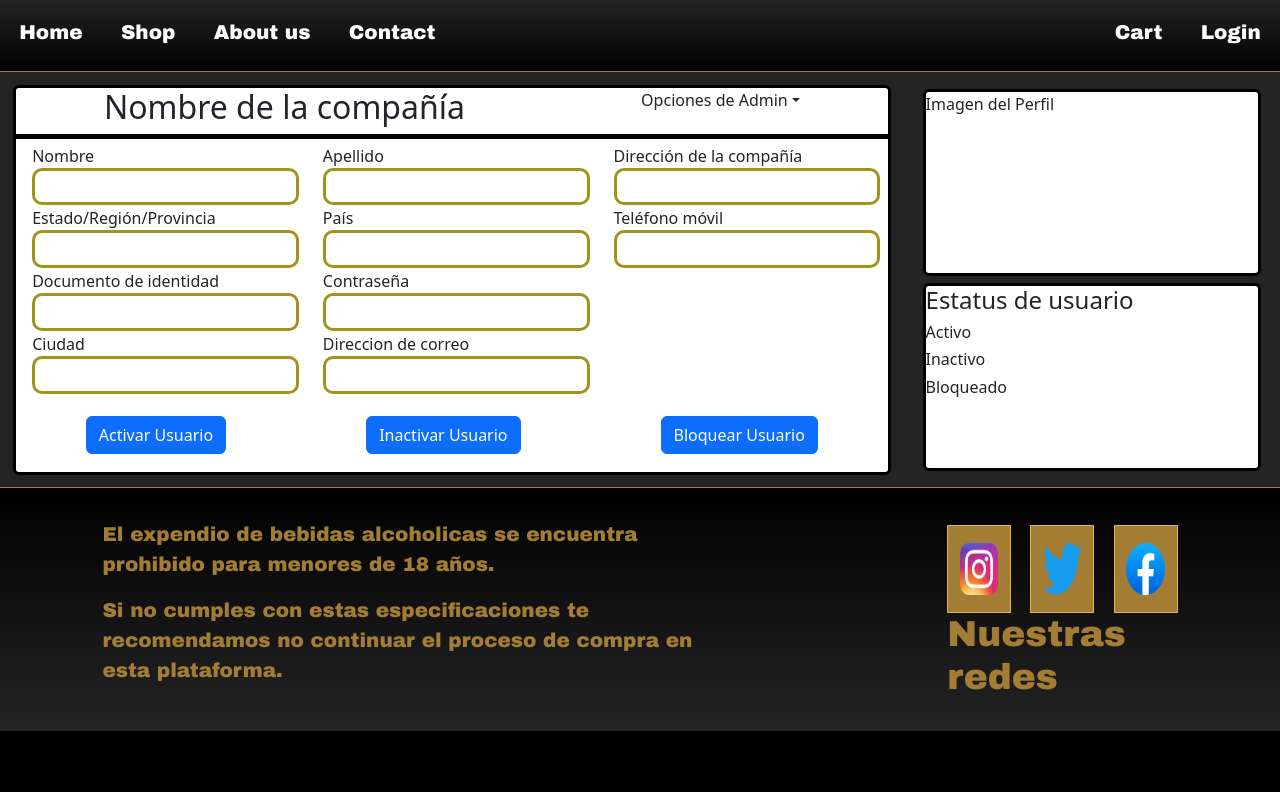
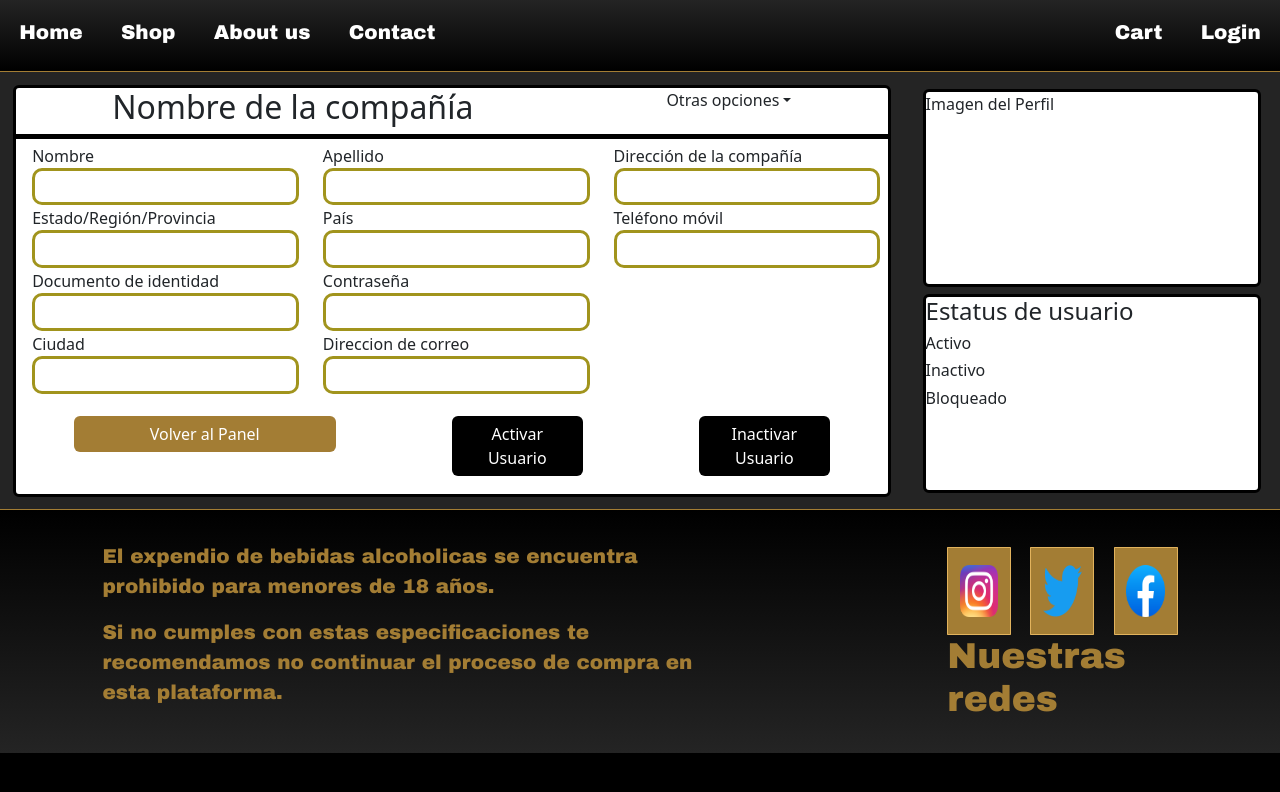
Before and after one commit to OctavioLavarello/CraftBeer, a React (Vite) app in the folder client/: page /admin/seller/1 in a window 1280 px wide. Shown: the top 792 px of the page. Built offline with nearby package versions, Linux system fonts and the light colour scheme; no server answers.

Commit message:
Actualización Panel Admin

```diff
--- a/client/src/redux/actions/actions.ts
+++ b/client/src/redux/actions/actions.ts
@@ -16,6 +16,8 @@
   URL_IMAGE,
   HAS_NAVIGATED,
   DELETE_CARTSTORAGE,
+  ID_BUYER,
+  ID_SELLER
 } from "../actions/actionsTypes";
 import { saveUserData } from "../../components/LocalStorage/LocalStorage";
 
@@ -337,3 +339,17 @@
     }
   }
 }
+
+export const idBuyer = (id:string)=> {
+  return {
+    type: ID_BUYER,
+    payload: id
+  }
+}
+
+export const idSeller = (id:string)=> {
+  return {
+    type: ID_SELLER,
+    payload: id
+  }
+}
--- a/client/src/redux/actions/actionsTypes.ts
+++ b/client/src/redux/actions/actionsTypes.ts
@@ -13,3 +13,5 @@
 export const URL_IMAGE = "URL_IMAGE"
 export const HAS_NAVIGATED = "HAS_NAVIGATED"
 export const DELETE_CARTSTORAGE= "DELETE_CARTSTORAGE"
+export const ID_BUYER = "ID_BUYER"
+export const ID_SELLER = "ID_SELLER"
--- a/client/src/redux/reducerFunctions.ts
+++ b/client/src/redux/reducerFunctions.ts
@@ -171,3 +171,17 @@
     hasNavigated: true
   }
 }
+
+export const buyerId = (state = initialState, action: ActionWithPayload<string, number>) =>{
+  return{
+    ...state,
+    idBuyer: action.payload
+  }
+}
+
+export const sellerId = (state = initialState, action: ActionWithPayload<string, number>) =>{
+  return{
+    ...state,
+    idSeller: action.payload
+  }
+}
--- a/client/src/views/Admin/DahsAdmin.css
+++ b/client/src/views/Admin/DahsAdmin.css
@@ -43,6 +43,9 @@
     justify-content: space-around;
     margin-top: 3%;
     margin-bottom: 2%;
+    height: 100%;
+    width: 100%;
+
 }
 
 .anchoTable {
--- a/client/src/views/Admin/DetailBuyer.tsx
+++ b/client/src/views/Admin/DetailBuyer.tsx
@@ -8,19 +8,53 @@
 } from "react-bootstrap";
 import "./DahsAdmin.css";
 import axios from "axios";
+import { useSelector } from "react-redux";
+import { AppState } from "../../redux/reducer";
+import { useState } from "react";
+import { useEffect } from "react";
+import { Link } from "react-router-dom";
+import { toast } from "react-hot-toast";
 
-const DetailBuyer = async (id:string) => {
-  console.log(id);
+const DetailBuyer: React.FC = () => {
+  const id = useSelector((state: AppState) => state.idBuyer);
+  const [infoUser, setInfoUser] = useState<any>({});
 
+  useEffect(() => {
+    const solicitud = async () => {
+      const response = await axios.get(`/persons/${id}`);
+      setInfoUser(response.data);
+    };
+    solicitud();
+  }, [id]);
 
-  const solicitud = await axios.get(`/persons/:${id}`)
-  console.log(solicitud.data);
+  const handlerActive = async ()=>{
+    try {
+      const activar = await axios.put("/user", {id: infoUser.id, status: "true"})
+      toast.success("El usuario a sido activado")
+    } catch (error) {
+      toast.error("No fue posible activar el usuario")
+    }
+  }
 
-
+  const handlerInactive = async ()=>{
+    try {
+      const inactivar = await axios.put("/user", {id: infoUser.id, status: "false"})
+      toast.success("El usuario a sido desactivado")
+    } catch (error) {
+      toast.error("No fue posible inactivar el usuario")
+    }
+  }
 
   return (
     <div className="bodyBuyer">
-      <Card style={{ width: "70%", height: "auto", margin: "1%", border:"solid black" }}>
+      <Card
+        style={{
+          width: "70%",
+          height: "auto",
+          margin: "1%",
+          border: "solid black",
+        }}
+      >
         <div
           style={{
             textAlign: "center",
@@ -31,9 +65,9 @@
           }}
         >
           <NavbarBrand>
-            <h2>Nombre del usuario</h2>
+            <h2>{`${infoUser.name}, ${infoUser.lastName}`}</h2>
           </NavbarBrand>
-          <NavDropdown title="Opciones de Admin" menuVariant="dark">
+          <NavDropdown title="Otras opciones" menuVariant="dark">
             <NavDropdown.Item>Historial de compras</NavDropdown.Item>
             <NavDropdown.Item>Modificar usuario</NavDropdown.Item>
           </NavDropdown>
@@ -41,47 +75,65 @@
         <Row style={{ height: "100%", width: "100%", margin: "0.5%" }}>
           <Col style={{ width: "50%", height: "auto" }}>
             Nombre
-            <input type="text" className="inputBuyer" />
+            <input type="text" className="inputBuyer" value={infoUser.name} />
           </Col>
           <Col>
             Apellido
-            <input type="text" className="inputBuyer" />
+            <input
+              type="text"
+              className="inputBuyer"
+              value={infoUser.lastName}
+            />
           </Col>
         </Row>
         <Row style={{ height: "100%", width: "100%", margin: "0.5%" }}>
           <Col style={{ width: "50%", height: "auto" }}>
             Estado/Región/Provincia
-            <input type="text" className="inputBuyer" />
+            <input type="text" className="inputBuyer" value={infoUser.state} />
           </Col>
           <Col>
             País
-            <input type="text" className="inputBuyer" />
+            <input
+              type="text"
+              className="inputBuyer"
+              value={infoUser.country}
+            />
           </Col>
         </Row>
         <Row style={{ height: "100%", width: "100%", margin: "0.5%" }}>
           <Col style={{ width: "50%", height: "auto" }}>
             Documento de identidad
-            <input type="text" className="inputBuyer" />
+            <input
+              type="text"
+              className="inputBuyer"
+              value={infoUser.document}
+            />
           </Col>
           <Col>
             Contraseña
-            <input type="text" className="inputBuyer" />
+            <input
+              type="text"
+              className="inputBuyer"
+              value={infoUser.password}
+            />
           </Col>
         </Row>
         <Row style={{ height: "100%", width: "100%", margin: "0.5%" }}>
-          <Col style={{ width: "50%", height: "100%"}}>
+          <Col style={{ width: "50%", height: "100%" }}>
             Ciudad
-            <input type="text" className="inputBuyer" />
+            <input type="text" className="inputBuyer" value={infoUser.city} />
           </Col>
           <Col>
             Direccion de correo
-            <input type="text" className="inputBuyer" />
+            <input type="text" className="inputBuyer" value={infoUser.email} />
           </Col>
         </Row>
         <div className="botonesBuyer">
-          <Button>Activar Usuario</Button>
-          <Button>Inactivar Usuario</Button>
-          <Button>Bloquear Usuario</Button>
+            <Link to="/admin" style={{width:"30%"}}>
+              <Button style={{width:"100%", backgroundColor:"#A37D34", border:"none"}}>Volver al Panel</Button>
+            </Link>
+          <Button onClick={handlerActive} style={{width:"15%", backgroundColor:"black", border:"none"}}>Activar Usuario</Button>
+          <Button onClick={handlerInactive} style={{width:"15%", backgroundColor:"black", border:"none"}}>Inactivar Usuario</Button>
         </div>
       </Card>
       <div className="bodyImage">
@@ -93,8 +145,7 @@
             border: "solid black 3px",
           }}
         >
-          {" "}
-          Imagen del Perfil
+          {infoUser.image === null ? "Imagen no disponible" : (<img src={infoUser.image} alt={infoUser.name} style={{height:"100%", width:"100%"}}/>)}
         </Card>
         <Card
           style={{
@@ -109,7 +160,6 @@
           <h4>Estatus de usuario</h4>
           <h6>Activo</h6>
           <h6>Inactivo</h6>
-          <h6>Bloqueado</h6>
         </Card>
       </div>
     </div>
--- a/client/src/views/Admin/DetailSeller.tsx
+++ b/client/src/views/Admin/DetailSeller.tsx
@@ -7,15 +7,56 @@
   NavDropdown,
 } from "react-bootstrap";
 import "./DahsAdmin.css";
+import axios from "axios";
+import { useSelector } from "react-redux";
+import { AppState } from "../../redux/reducer";
+import { useState } from "react";
+import { useEffect } from "react";
+import { Link } from "react-router-dom";
+import { toast } from "react-hot-toast";
 
-const DetailSeller =() =>{
+const DetailSeller = () => {
+  const id = useSelector((state: AppState) => state.idSeller);
+  const [infoUser, setInfoUser] = useState<any>({});
 
+  useEffect(() => {
+    const solicitud = async () => {
+      const response = await axios.get(`/companies/${id}`);
+      console.log(response);
 
+      setInfoUser(response.data);
+    };
+    solicitud();
+  }, [id]);
 
+  const handlerActive = async ()=>{
+    try {
+      const activar = await axios.put("/company", {id: infoUser.id, status: "true"})
+      toast.success("El usuario a sido activado")
+    } catch (error) {
+      toast.error("No fue posible activar el usuario")
+    }
+  }
+
+  const handlerInactive = async ()=>{
+    try {
+      const inactivar = await axios.put("/company", {id: infoUser.id, status: "false"})
+      toast.success("El usuario a sido desactivado")
+    } catch (error) {
+      toast.error("No fue posible inactivar el usuario")
+    }
+  }
 
   return (
     <div className="bodyBuyer">
-        <Card style={{ width: "70%", height: "auto", margin: "1%", border:"solid black" }}>
+      <Card
+        style={{
+          width: "70%",
+          height: "auto",
+          margin: "1%",
+          border: "solid black",
+        }}
+      >
         <div
           style={{
             textAlign: "center",
@@ -28,7 +69,7 @@
           <NavbarBrand>
             <h2>Nombre de la compañía</h2>
           </NavbarBrand>
-            <NavDropdown title="Opciones de Admin" menuVariant="dark">
+          <NavDropdown title="Otras opciones" menuVariant="dark">
             <NavDropdown.Item>Historial de compras</NavDropdown.Item>
             <NavDropdown.Item>Modificar usuario</NavDropdown.Item>
           </NavDropdown>
@@ -70,12 +111,10 @@
             Contraseña
             <input type="text" className="inputBuyer" />
           </Col>
-            <Col>
-
-            </Col>
+          <Col></Col>
         </Row>
         <Row style={{ height: "100%", width: "100%", margin: "0.5%" }}>
-            <Col style={{ width: "50%", height: "100%"}}>
+          <Col style={{ width: "50%", height: "100%" }}>
             Ciudad
             <input type="text" className="inputBuyer" />
           </Col>
@@ -83,14 +122,14 @@
             Direccion de correo
             <input type="text" className="inputBuyer" />
           </Col>
-            <Col>
-
-            </Col>
+          <Col></Col>
         </Row>
         <div className="botonesBuyer">
-            <Button>Activar Usuario</Button>
-            <Button>Inactivar Usuario</Button>
-            <Button>Bloquear Usuario</Button>
+        <Link to="/admin" style={{width:"30%"}}>
+              <Button style={{width:"100%", backgroundColor:"#A37D34", border:"none"}}>Volver al Panel</Button>
+            </Link>
+          <Button onClick={handlerActive} style={{width:"15%", backgroundColor:"black", border:"none"}}>Activar Usuario</Button>
+          <Button onClick={handlerInactive} style={{width:"15%", backgroundColor:"black", border:"none"}}>Inactivar Usuario</Button>
         </div>
       </Card>
       <div className="bodyImage">
@@ -122,8 +161,7 @@
         </Card>
       </div>
     </div>
-    )
+  );
+};
 
-}
-
-export default DetailSeller
+export default DetailSeller;
```
Also changed, not shown: client/src/redux/reducer.ts (+14 -0 lines), client/src/views/Admin/DashAdmin.tsx (+59 -55 lines). Lines whose indentation alone changed are shown as unchanged.
